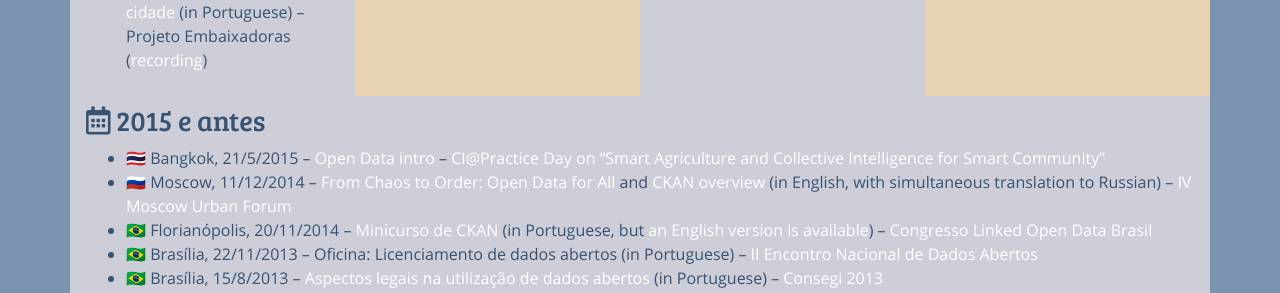
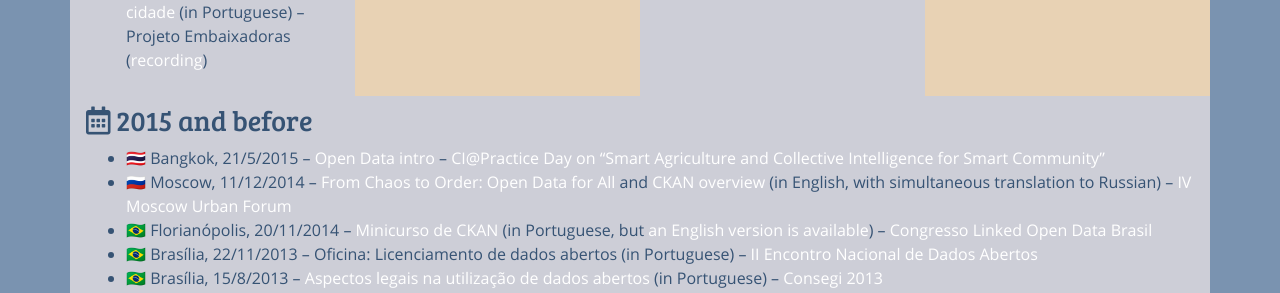
Before and after one commit to augusto-herrmann/augusto-herrmann.github.io, a Jekyll site: the page built from en/index.md, in a window 1280 px wide and 900 px high, scrolled down 2883 px. Shown: the part 292-585 px from the top of the window. Built offline with Jekyll 4.4.1, drawn with Linux system fonts in a browser that asks for light colours; nearby versions of some CDN libraries.

Commit message:
Fix heading in English

```diff
--- a/en/index.md
+++ b/en/index.md
@@ -175,7 +175,7 @@ opportunities to advance in fighting corruption (in Portuguese) --
 <div class="col item">
 <div class="content">
 
-### *﻿*{: .far .fa-calendar-alt} 2015 e antes
+### *﻿*{: .far .fa-calendar-alt} 2015 and before
 
 * 🇹🇭 Bangkok, 21/5/2015 -- [Open Data intro](https://www.youtube.com/watch?v=NQTuBuvBfrM) -- [CI@Practice Day on “Smart Agriculture and Collective Intelligence for Smart Community”](https://uknowcoe.wordpress.com/2015/05/21/%E0%B8%AA%E0%B8%B1%E0%B8%A1%E0%B8%A1%E0%B8%99%E0%B8%B2%E0%B9%80%E0%B8%8A%E0%B8%B4%E0%B8%87%E0%B8%9B%E0%B8%8F%E0%B8%B4%E0%B8%9A%E0%B8%B1%E0%B8%95%E0%B8%B4%E0%B8%81%E0%B8%B2%E0%B8%A3-cipractice-day-on/)
 * 🇷🇺 Moscow, 11/12/2014 -- [From Chaos to Order: Open Data for All](https://www.youtube.com/watch?v=vYU6-BRyjXA) and [CKAN overview](https://www.slideshare.net/AugustoHerrmannBatis/ckan-overview) (in English, with simultaneous translation to Russian) -- [IV Moscow Urban Forum](https://mosurbanforum.com/archive/2014/)
```
